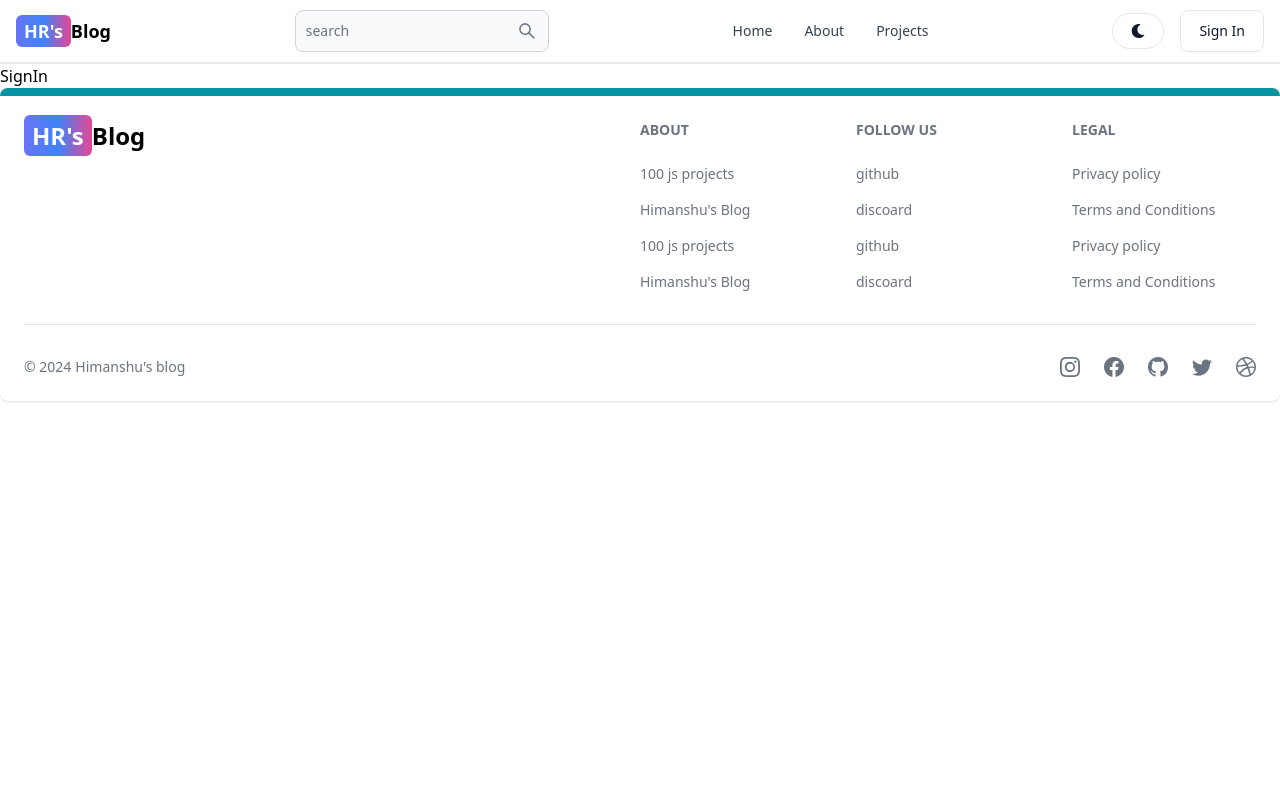
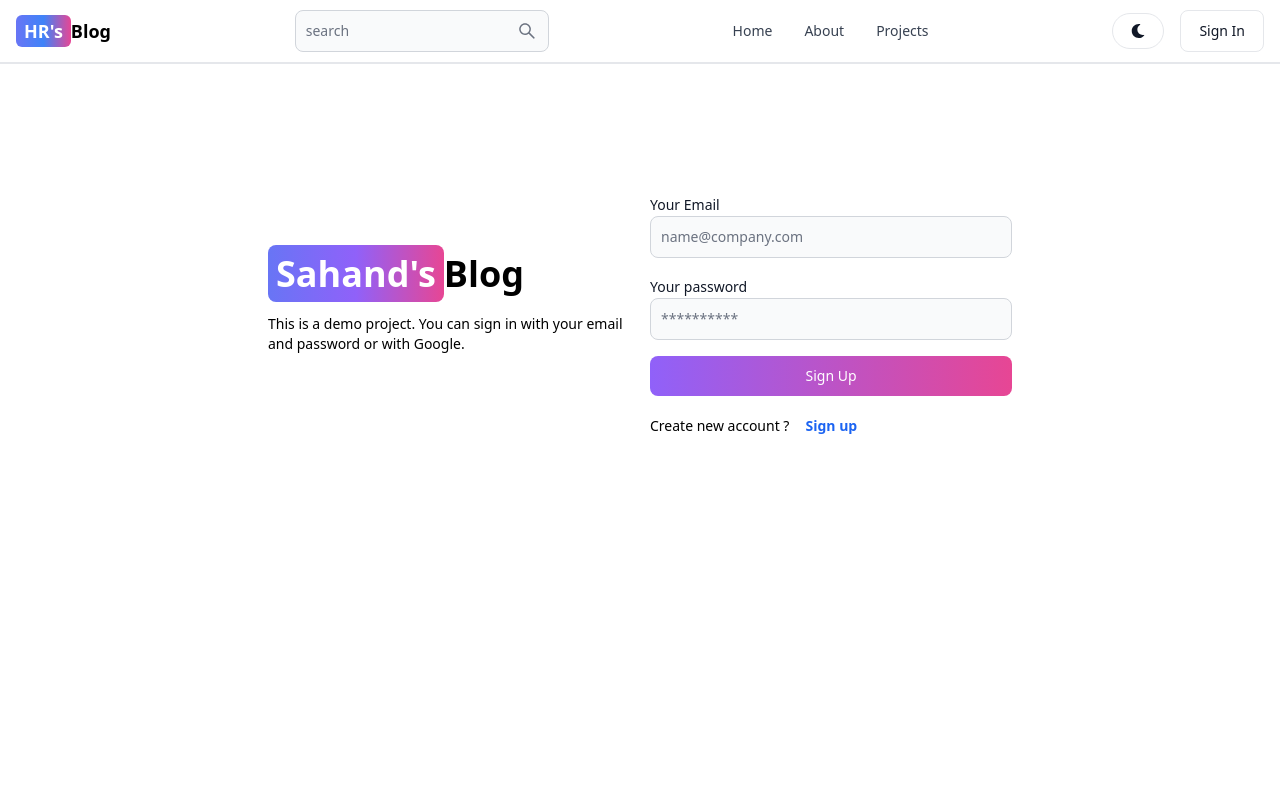
Before and after one commit to himanshurwttt/MERN-BLOG-APP-PRACTICE, a React (Vite) app in the folder 02--MAIN_Project/client/: page /sign-in in a window 1280 px wide. Shown: the top 800 px of the page. Built offline with nearby package versions, Linux system fonts and the light colour scheme.

Commit message:
complete signin page functionality

```diff
--- a/02--MAIN_Project/client/src/pages/SignIn.jsx
+++ b/02--MAIN_Project/client/src/pages/SignIn.jsx
@@ -1,7 +1,118 @@
-import React from "react";
+import React, { useState } from "react";
+import { Alert, Button, Label, Spinner } from "flowbite-react";
+import { Link, useNavigate } from "react-router-dom";
+import { TextInput } from "flowbite-react";
+const SignIn = () => {
+  const [formData, setFormData] = useState({});
+  const [errorMessage, setErrorMessage] = useState(null);
+  const [loading, setLoading] = useState(false);
+  const navigate = useNavigate();
+  const handleChange = (e) => {
+    setFormData({ ...formData, [e.target.id]: e.target.value.trim() });
+    console.log(formData);
+  };
 
-const SignIn = () => {
-  return <div>SignIn</div>;
+  const handleOnSubmit = async (e) => {
+    e.preventDefault();
+    if (
+      !formData.email ||
+      !formData.password ||
+      formData.email === "" ||
+      formData.password === ""
+    ) {
+      return setErrorMessage(`All feilds are Required`);
+    }
+    try {
+      setLoading(false);
+      setErrorMessage(null);
+      const res = await fetch("/api/auth/sign-in", {
+        method: "post",
+        headers: {
+          "Content-Type": "application/json",
+        },
+        body: JSON.stringify(formData),
+      });
+      const data = await res.json();
+      if (data.success === false) {
+        setErrorMessage(data.message);
+      }
+      setLoading(false);
+      if (res.ok) {
+        navigate("/");
+      }
+    } catch (error) {
+      console.log(error.message);
+      setLoading(false);
+    }
+  };
+  return (
+    <div className=" min-h-screen  ">
+      <div className="flex flex-col  gap-5 md:flex-row md:items-center p-3 mx-auto max-w-3xl sm:pt-[10%] pt-[30%] ">
+        <div className="flex-1 pb-5">
+          <Link to="/" className="font-bold dark:text-white text-4xl ">
+            <span className="px-2 py-1 bg-gradient-to-r from-indigo-500 via-purple-500 to-pink-500 rounded-lg text-white">
+              Sahand's
+            </span>
+            Blog
+          </Link>
+          <p className="text-sm mt-5">
+            This is a demo project. You can sign in with your email and password
+            or with Google.
+          </p>
+        </div>
+        <div className="flex-1">
+          <form
+            className="flex flex-col gap-4 mt-4 sm:mt-0"
+            onSubmit={handleOnSubmit}
+          >
+            <div>
+              <Label value="Your Email" />
+              <TextInput
+                onChange={handleChange}
+                placeholder="name@company.com"
+                id="email"
+                type="text"
+              />
+            </div>
+            <div>
+              <Label value="Your password" />
+              <TextInput
+                id="password"
+                type="text"
+                placeholder="**********"
+                onChange={handleChange}
+              />
+            </div>
+            <Button
+              gradientDuoTone="purpleToPink"
+              type="submit"
+              disabled={loading}
+            >
+              {loading ? (
+                <>
+                  <Spinner size="sm" />
+                  <span>Loading..</span>
+                </>
+              ) : (
+                `Sign Up`
+              )}
+            </Button>
+          </form>
+          <div className="flex gap-4 text-sm mt-5">
+            <span>Create new account ?</span>
+            <Link to={"/sign-up"} className="text-blue-600 font-semibold">
+              Sign up
+            </Link>
+          </div>
+          {errorMessage && (
+            <Alert className="mt-5 " color="failure">
+              {errorMessage}
+            </Alert>
+          )}
+        </div>
+      </div>
+    </div>
+  );
 };
 
 export default SignIn;
```
